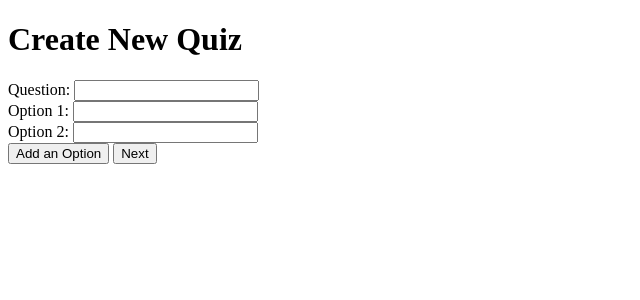
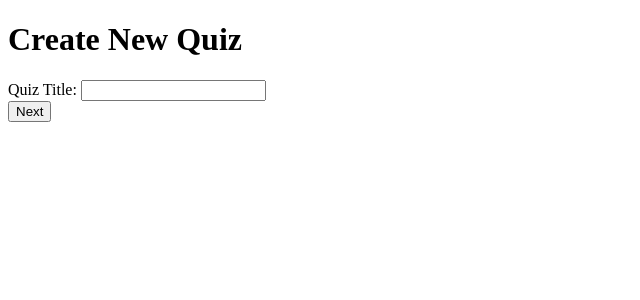
Before and after one commit to aramdvt/quizapp, a Django app: page /create/ in a window 1280 px wide. Shown: the top 300 px of the page, without its empty margins (0-640 px from the left). Run offline with Django 5.2, Linux system fonts and the light colour scheme.

Commit message:
Add new features

```diff
--- a/quizzM/StartLR/templates/create_quiz.html
+++ b/quizzM/StartLR/templates/create_quiz.html
@@ -1,4 +1,4 @@
-<!-- QuizCreator/templates/create_quiz.html -->
+<!-- StartLR/templates/create_quiz.html -->
 <!DOCTYPE html>
 <html lang="en">
 <head>
@@ -11,38 +11,10 @@
     <form method="post">
         {% csrf_token %}
         <div>
-            <label for="question">Question:</label>
-            <input type="text" name="question" id="question">
+            <label for="quiz_title">Quiz Title:</label>
+            <input type="text" name="quiz_title" id="quiz_title">
         </div>
-        <div id="options">
-            <div>
-                <label for="option1">Option 1:</label>
-                <input type="text" name="option1" id="option1">
-            </div>
-            <div>
-                <label for="option2">Option 2:</label>
-                <input type="text" name="option2" id="option2">
-            </div>
-        </div>
-        <button type="button" id="add-option">Add an Option</button>
         <button type="submit">Next</button>
     </form>
-
-    <script>
-        document.getElementById('add-option').addEventListener('click', function() {
-            var optionsDiv = document.getElementById('options');
-            var optionCount = optionsDiv.querySelectorAll('div').length + 1;
-            if (optionCount <= 5) {
-                var newOptionDiv = document.createElement('div');
-                newOptionDiv.innerHTML = `
-                    <label for="option${optionCount}">Option ${optionCount}:</label>
-                    <input type="text" name="option${optionCount}" id="option${optionCount}">
-                `;
-                optionsDiv.appendChild(newOptionDiv);
-            } else {
-                alert('Maximum number of options reached (5)');
-            }
-        });
-    </script>
 </body>
 </html>
--- a/quizzM/StartLR/urls.py
+++ b/quizzM/StartLR/urls.py
@@ -1,5 +1,5 @@
 from django.urls import path
-from .views import login_view,register_view,success_view, explore_quizzes, create_quiz, view_results
+from .views import login_view,register_view,success_view, explore_quizzes, create_quiz, view_results, add_question
 
 urlpatterns = [
     path('', login_view, name='login'),
@@ -8,4 +8,6 @@ urlpatterns = [
     path('explore/', explore_quizzes, name='explore_quizzes'),
     path('create/', create_quiz, name='create_quiz'),
     path('results/', view_results, name='view_results'),
+    path('add_question/<str:quiz_title>/', add_question, name='add_question'),
+
 ]
--- a/quizzM/StartLR/views.py
+++ b/quizzM/StartLR/views.py
@@ -3,7 +3,6 @@ from django.contrib.auth.forms import UserCreationForm, AuthenticationForm
 from django.contrib.auth import authenticate, login
 from .models import Quiz, Question, Option
 from .forms import QuizForm, QuestionForm, OptionFormSet
-
 
 
 def login_view(request):
@@ -38,15 +37,13 @@ def success_view(request):
 def explore_quizzes(request):
     return render(request, 'explore_quizzes.html')
 
-def create_quiz(request):
-    return render(request, 'create_quiz.html')
-
 def view_results(request):
     return render(request, 'view_results.html')
 
 
-def create_quiz(request):
+def add_question(request, quiz_title):
     if request.method == 'POST':
+        # Process the form submission
         quiz_form = QuizForm(request.POST)
         question_form = QuestionForm(request.POST)
         option_formset = OptionFormSet(request.POST)
@@ -56,16 +53,32 @@ def create_quiz(request):
             question = question_form.save(commit=False)
             question.quiz = quiz
             question.save()
-            option_formset.instance = question
-            option_formset.save()
-            return redirect('create_quiz')
+
+            correct_option_id = int(request.POST.get('correct_option'))
+
+            for option_form in option_formset:
+                option = option_form.save(commit=False)
+                option.question = question
+                option.is_correct = (option_form.instance.id == correct_option_id)
+                option.save()
+
+            return redirect('add_question', quiz_title=quiz_title)
     else:
-        quiz_form = QuizForm()
+        quiz_form = QuizForm(initial={'title': quiz_title})
         question_form = QuestionForm()
         option_formset = OptionFormSet()
 
-    return render(request, 'create_quiz.html', {
+    return render(request, 'add_question.html', {
+        'quiz_title': quiz_title,
         'quiz_form': quiz_form,
         'question_form': question_form,
         'option_formset': option_formset,
     })
+
+
+def create_quiz(request):
+    if request.method == 'POST':
+        quiz_title = request.POST.get('quiz_title')
+        if quiz_title:
+            return redirect('add_question', quiz_title=quiz_title)
+    return render(request, 'create_quiz.html')
```
Also changed, not shown: quizzM/StartLR/templates/add_question.html (added, +56 -0 lines), quizzM/StartLR/templates/view_results.html (+4 -3 lines), quizzM/db.sqlite3.
